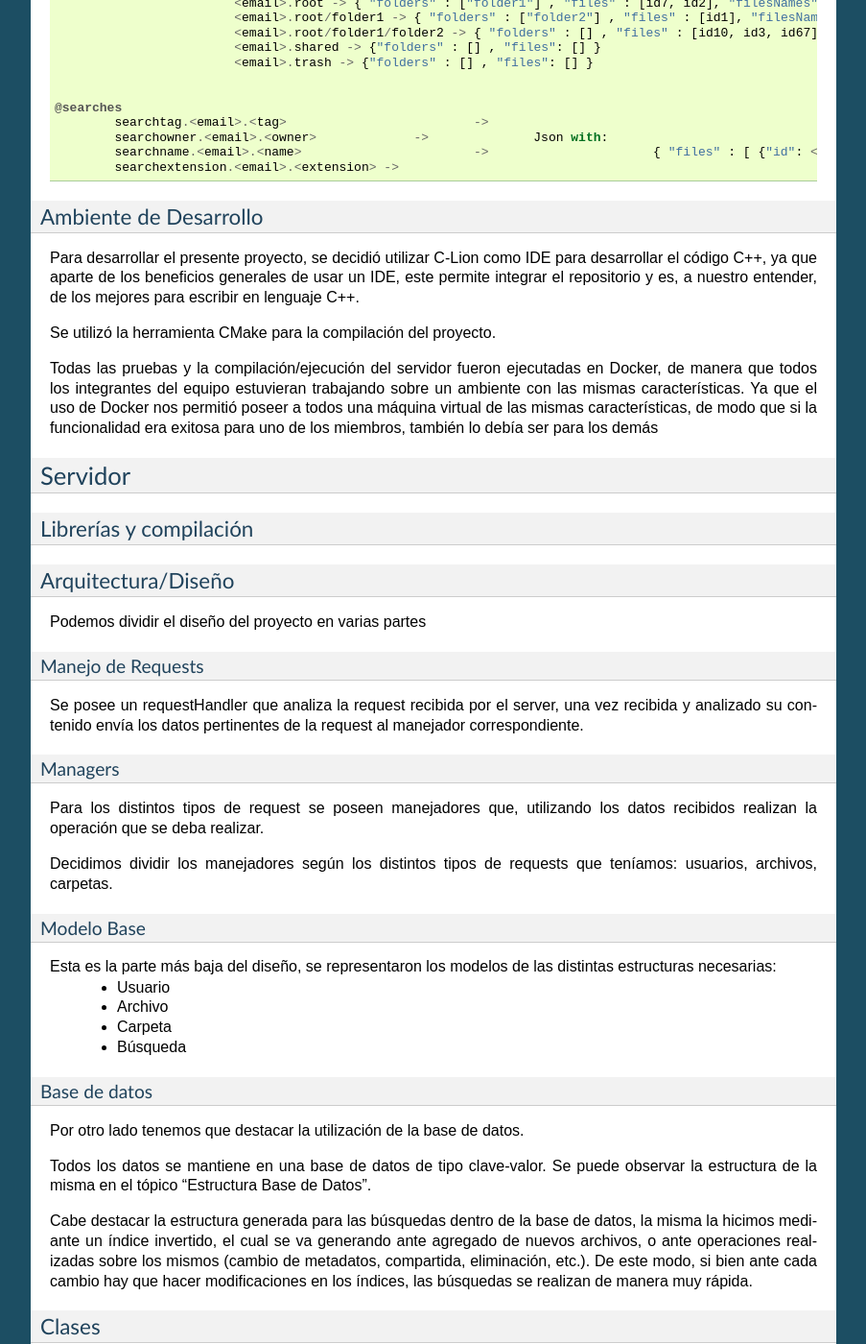
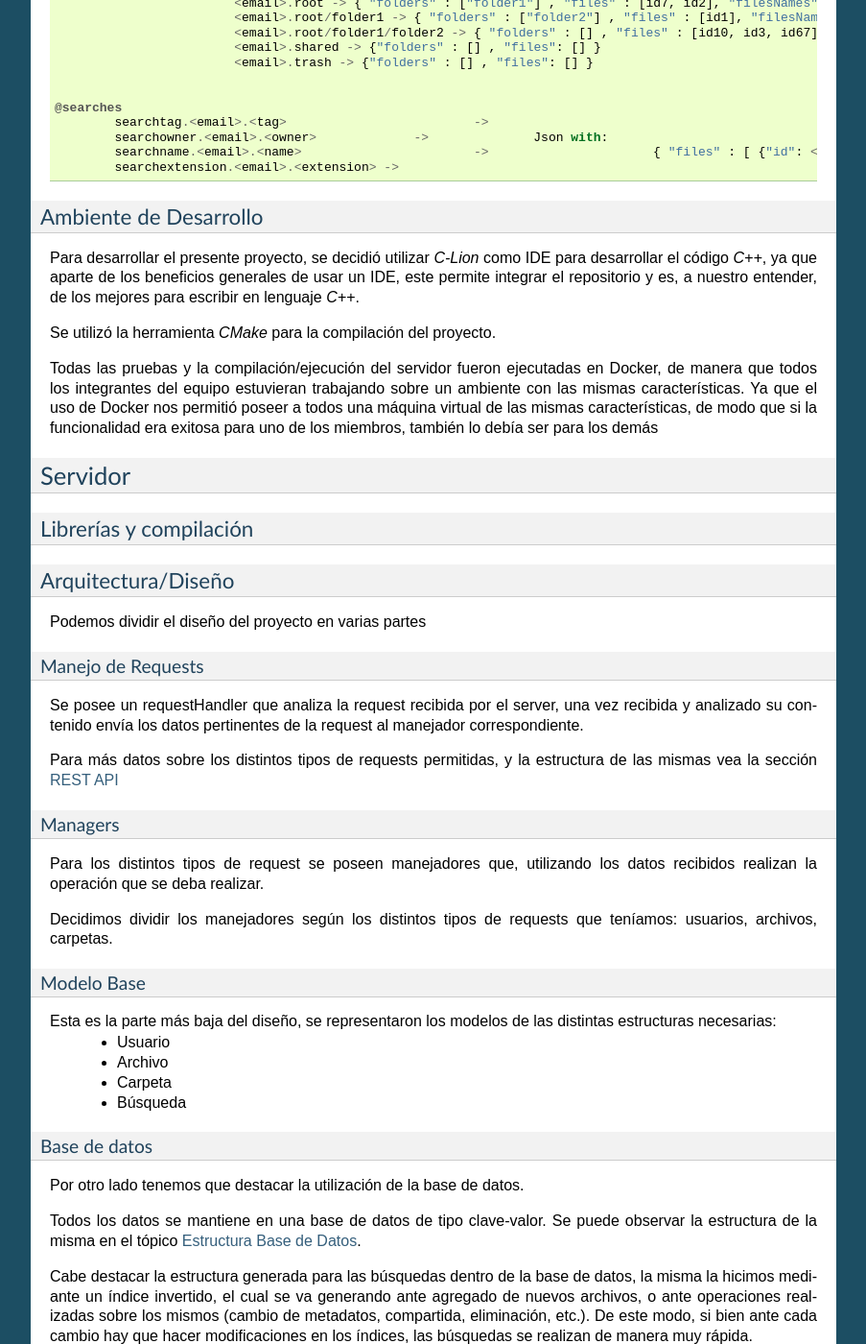
Before and after one commit to lucianoRM/fdrive_backend, a Sphinx documentation site: the page built from Documentation/source/documentacion_tecnica.rst, in a window 1280 px wide and 1400 px high, scrolled down 5457 px. Shown: the whole window at 96% size, without its empty margins (198-1101 px from the left). Built offline with Sphinx 7.4.7, drawn with Linux system fonts in a browser that asks for light colours; pages that are not in the unit, such as notebooks, are missing from menus.

Commit message:
Agregadas datos y referencias a otras secciones

```diff
--- a/Documentation/source/documentacion_tecnica.rst
+++ b/Documentation/source/documentacion_tecnica.rst
@@ -9,15 +9,16 @@ REST API
 .. literalinclude:: ../../API.txt
 	:language: python
 
+
 Estructura Base de Datos
 -------------------------
 .. literalinclude:: ../../DBStructure.txt
 
 Ambiente de Desarrollo
 ------------------------
-Para desarrollar el presente proyecto, se decidió utilizar C-Lion como IDE para desarrollar el código C++, ya que aparte de los beneficios generales de usar un IDE, este permite integrar el repositorio y es, a nuestro entender, de los mejores para escribir en lenguaje C++.
+Para desarrollar el presente proyecto, se decidió utilizar *C-Lion* como IDE para desarrollar el código *C++*, ya que aparte de los beneficios generales de usar un IDE, este permite integrar el repositorio y es, a nuestro entender, de los mejores para escribir en lenguaje *C++*.
 
-Se utilizó la herramienta CMake para la compilación del proyecto.
+Se utilizó la herramienta *CMake* para la compilación del proyecto.
 
 Todas las pruebas y la compilación/ejecución del servidor fueron ejecutadas en Docker, de manera que todos los integrantes del equipo estuvieran trabajando sobre un ambiente con las mismas características. Ya que el uso de Docker nos permitió poseer a todos una máquina virtual de las mismas características, de modo que si la funcionalidad era exitosa para uno de los miembros, también lo debía ser para los demás
 
@@ -34,6 +35,8 @@ Podemos dividir el diseño del proyecto en varias partes
 Manejo de Requests
 +++++++++++++++++++
 Se posee un requestHandler que analiza la request recibida por el server, una vez recibida y analizado su contenido envía los datos pertinentes de la request al manejador correspondiente.
+
+Para más datos sobre los distintos tipos de requests permitidas, y la estructura de las mismas vea la sección `REST API`_
 
 Managers
 +++++++++
@@ -53,7 +56,7 @@ Base de datos
 ++++++++++++++
 Por otro lado tenemos que destacar la utilización de la base de datos.
 
-Todos los datos se mantiene en una base de datos de tipo clave-valor. Se puede observar la estructura de la misma en el tópico "Estructura Base de Datos".
+Todos los datos se mantiene en una base de datos de tipo clave-valor. Se puede observar la estructura de la misma en el tópico `Estructura Base de Datos`_.
 
 Cabe destacar la estructura generada para las búsquedas dentro de la base de datos, la misma la hicimos mediante un índice invertido, el cual se va generando ante agregado de nuevos archivos, o ante operaciones realizadas sobre los mismos (cambio de metadatos, compartida, eliminación, etc.). De este modo, si bien ante cada cambio hay que hacer modificaciones en los índices, las búsquedas se realizan de manera muy rápida.
 
```
Also changed, not shown: 5 other files.
